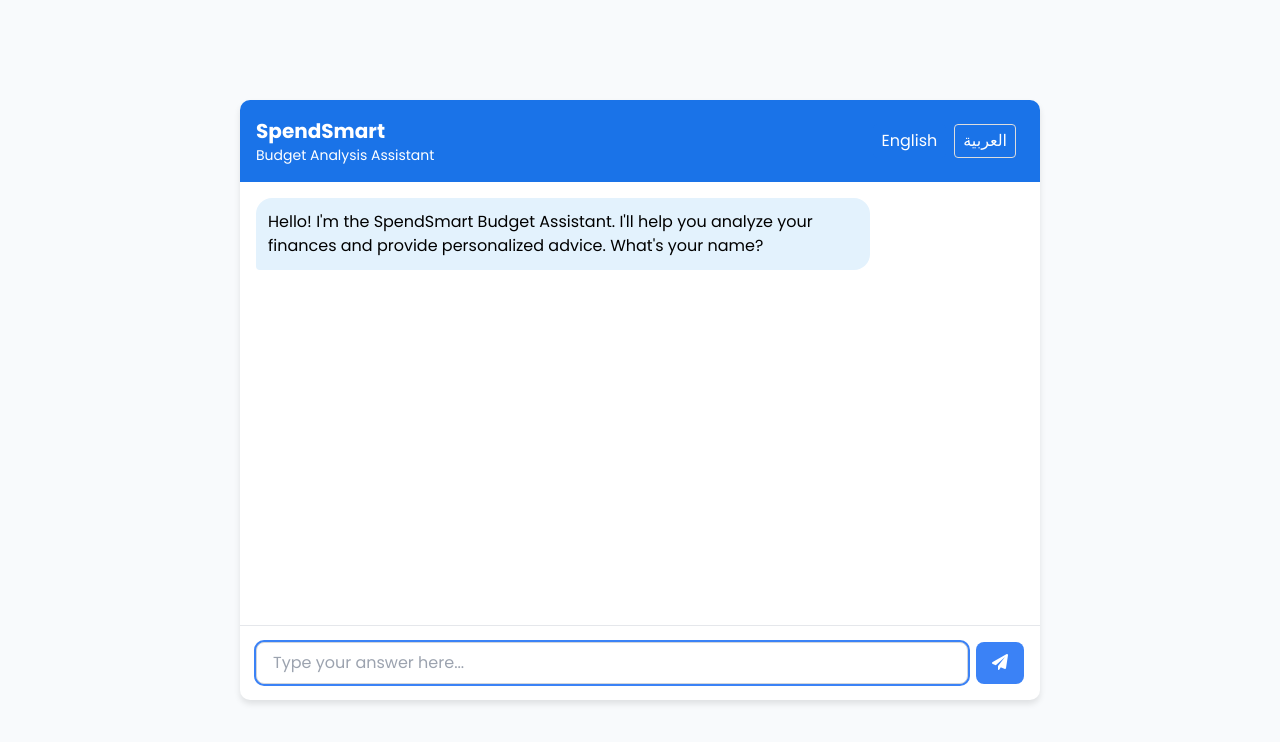
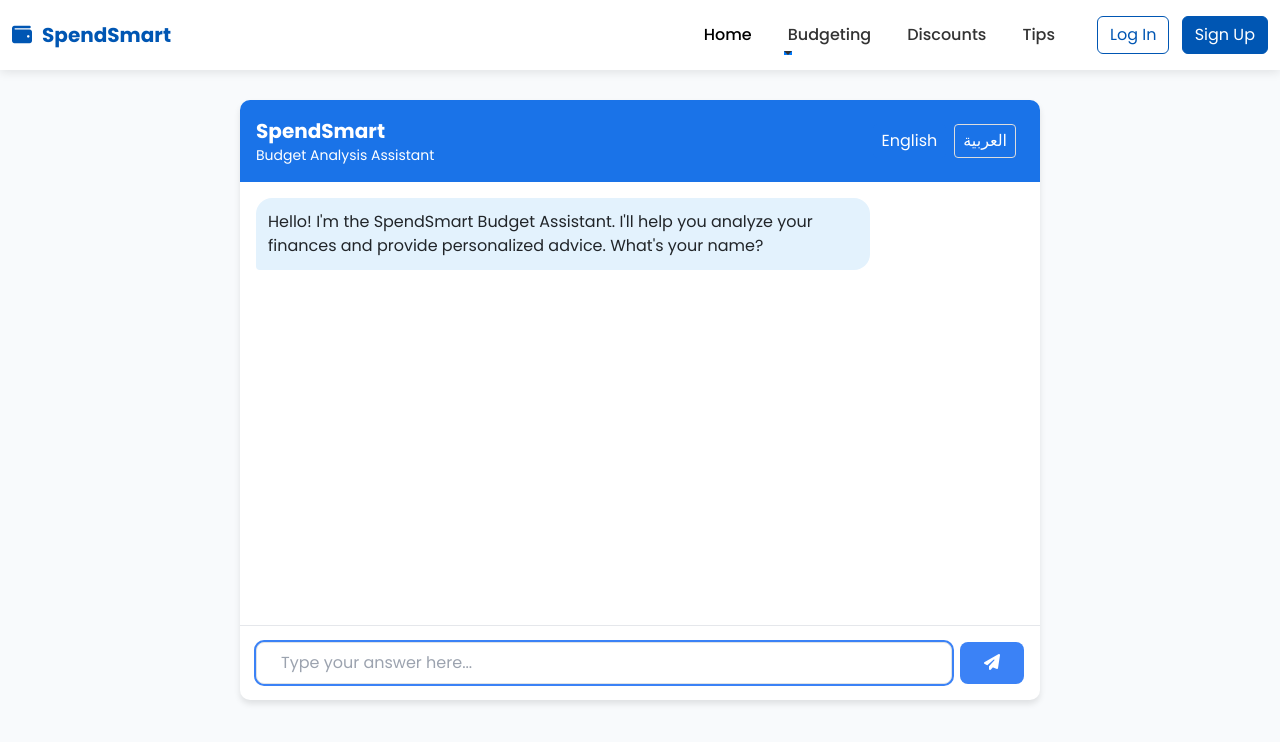
Before and after one commit to HalaBelal/SpendSmart.githup.io, a plain HTML site: page budget.html in a window 1280 px wide. Drawn offline with nearby package versions, Linux system fonts and the light colour scheme.

Commit message:
budget.html

```diff
--- a/budget.html
+++ b/budget.html
@@ -1,13 +1,18 @@
 <!DOCTYPE html>
 <html lang="en">
+
 <head>
     <meta charset="UTF-8">
     <meta name="viewport" content="width=device-width, initial-scale=1.0">
     <title>SpendSmart - Budget Analysis Assistant</title>
+    <!-- Bootstrap CSS -->
+    <link href="https://cdn.jsdelivr.net/npm/bootstrap@5.3.0/dist/css/bootstrap.min.css" rel="stylesheet">
+    <!-- Font Awesome for icons -->
+    <link rel="stylesheet" href="https://cdn.jsdelivr.net/npm/@fortawesome/fontawesome-free@6.4.0/css/all.min.css">
     <link href="https://cdn.jsdelivr.net/npm/tailwindcss@2.2.19/dist/tailwind.min.css" rel="stylesheet">
-    <link href="https://cdn.jsdelivr.net/npm/@fortawesome/fontawesome-free@6.0.0/css/all.min.css" rel="stylesheet">
-    <link href="https://fonts.googleapis.com/css2?family=Poppins:wght@300;400;500;600;700&display=swap" rel="stylesheet">
-     <link rel="icon" href="Media/budg.png">
+    <link href="https://fonts.googleapis.com/css2?family=Poppins:wght@300;400;500;600;700&display=swap"
+        rel="stylesheet">
+    <link rel="icon" href="Media/budg.png">
     <style>
         :root {
             --primary-color: #1a73e8;
@@ -17,6 +22,12 @@
             --user-message-bg: #e8f5e9;
             --error-color: #f44336;
             --success-color: #4caf50;
+            --primary-blue: #0056b3;
+            --secondary-blue: #007bff;
+            --light-blue: #e6f2ff;
+            --dark-blue: #004085;
+            --accent-blue: #00a0e9;
+
         }
 
         body {
@@ -286,10 +297,181 @@
             transform: translate(-50%, 0);
             z-index: 10;
         }
+
+        /* Navigation */
+        .navbar {
+            background-color: white;
+            box-shadow: 0 2px 10px rgba(0, 0, 0, 0.1);
+            padding: 15px 0;
+        }
+
+        .navbar-brand {
+            font-weight: 700;
+            color: var(--primary-blue);
+            display: flex;
+            align-items: center;
+        }
+
+        .navbar-brand i {
+            margin-right: 10px;
+            color: var(--primary-blue);
+        }
+
+        /* .navbar-brand:hover i {
+            transform: rotate(15deg);
+            transition: transform 0.3s ease;
+        } */
+
+        .nav-link {
+            color: #333;
+            font-weight: 500;
+            margin: 0 10px;
+            position: relative;
+        }
+
+        .nav-link:after {
+            /* content: '' means empty  */
+            content: '';
+            position: absolute;
+            width: 0;
+            height: 2px;
+            bottom: 0;
+            left: 0;
+            background-color: var(--secondary-blue);
+            transition: width 0.3s ease;
+        }
+
+        .nav-link:hover:after {
+            width: 100%;
+        }
+
+        .btn-outline-primary {
+            border-color: var(--primary-blue);
+            color: var(--primary-blue);
+        }
+
+        .btn-outline-primary:hover {
+            background-color: var(--primary-blue);
+            color: white;
+        }
+
+        .btn-primary {
+            background-color: var(--primary-blue);
+            border-color: var(--primary-blue);
+        }
+
+        .btn-primary:hover {
+            background-color: var(--dark-blue);
+            border-color: var(--dark-blue);
+        }
+
+        .chatbot-container {
+            position: absolute;
+            top: 100px;
+            /* أعلى من 100px قليلاً حتى لا يتداخل مع النافبار */
+            left: 50%;
+            transform: translateX(-50%);
+            width: 100%;
+            max-width: 800px;
+            /* التحكم في عرض البوت */
+            height: 600px;
+            /* التحكم في ارتفاع البوت */
+        }
+
+        @keyframes float {
+            0% {
+                transform: translateY(0px);
+            }
+
+            50% {
+                transform: translateY(-20px);
+            }
+
+            100% {
+                transform: translateY(0px);
+            }
+        }
+
+        @media (max-width: 640px) {
+            .chatbot-container {
+                top: 80px;
+                /* adjust for mobile */
+                width: 90%;
+                /* smaller width on mobile */
+            }
+        }
+        @media (max-width: 576px) {
+            .navbar-brand {
+                font-size: 1.5rem;
+            }
+
+            .nav-link {
+                font-size: 0.9rem;
+            }
+
+            .btn-outline-primary,
+            .btn-primary {
+                font-size: 0.9rem;
+            }
+        }
+        @media (max-width: 768px) {
+            .navbar-brand {
+                font-size: 1.2rem;
+            }
+
+            .nav-link {
+                font-size: 0.9rem;
+            }
+
+            .btn-outline-primary,
+            .btn-primary {
+                font-size: 0.9rem;
+            }
+        }
     </style>
 </head>
 
-<body class="flex items-center justify-center p-4">
+<body>
+  <!-- Navigation -->
+    <nav class="navbar navbar-expand-lg sticky-top">
+        <div class="container">
+            <!-- Icon bring from fontawesome -->
+            <a class="navbar-brand" href="index.html"> <i class="fas fa-wallet"></i> SpendSmart </a>
+            <!--data-bs-toggle="collapse" mean that when the button is clicked the navbar will collapse  -->
+            <button class="navbar-toggler" type="button" data-bs-toggle="collapse" data-bs-target="#navbarNav">
+                <span class="navbar-toggler-icon"></span>
+            </button>
+            <div class="collapse navbar-collapse" id="navbarNav">
+                <ul class="navbar-nav ms-auto">
+                    <li class="nav-item">
+                        <a class="nav-link active" href="index.html">Home</a>
+                    </li>
+                    <li class="nav-item dropdown">
+                        <a class="nav-link dropdown-toggle" href="#" id="navbarDropdown" role="button"
+                            data-bs-toggle="dropdown" aria-expanded="false">
+                          Budgeting</a>
+                        <ul class="dropdown-menu" aria-labelledby="navbarDropdown">
+                            <li><a class="dropdown-item" href="budget.html">Chatboot Analysis</a></li>
+                            <li><a class="dropdown-item" href="AddOffers.html">Financial Chart</a></li>
+                        </ul>
+                    </li>
+                    <li class="nav-item">
+                        <a class="nav-link" href="Discount.html">Discounts</a>
+                    </li>
+                    <li class="nav-item">
+                        <a class="nav-link" href="Tips.html">Tips</a>
+                    </li>
+
+                </ul>
+                <div class="ms-lg-4 mt-3 mt-lg-0">
+                    <a href="logIn.html" class="btn btn-outline-primary me-2">Log In</a>
+                    <a href="SignUp.html" class="btn btn-primary">Sign Up</a>
+                </div>
+            </div>
+        </div>
+    </nav>
+
+    <!-- Chatbot Container -->
     <div class="chatbot-container w-full">
         <div class="chat-header flex justify-between items-center">
             <div>
@@ -305,13 +487,18 @@
         <div class="chat-messages flex flex-col" id="chat-messages"></div>
 
         <div class="chat-input">
-            <input type="text" id="user-input" class="w-full border border-gray-300 rounded-lg px-4 py-2 focus:outline-none focus:ring-2 focus:ring-blue-500" placeholder="Type your answer here...">
-            <button id="send-btn" class="ml-2 bg-blue-500 text-white rounded-lg px-4 py-2 hover:bg-blue-600 focus:outline-none">
+            <input type="text" id="user-input"
+                class="w-full border border-gray-300 rounded-lg px-4 py-2 focus:outline-none focus:ring-2 focus:ring-blue-500"
+                placeholder="Type your answer here...">
+            <button id="send-btn"
+                class="ml-2 bg-blue-500 text-white rounded-lg px-4 py-2 hover:bg-blue-600 focus:outline-none">
                 <i class="fas fa-paper-plane"></i>
             </button>
         </div>
     </div>
 
+    <!-- Bootstrap JS Bundle (includes Popper) -->
+    <script src="https://cdn.jsdelivr.net/npm/bootstrap@5.3.0/dist/js/bootstrap.bundle.min.js"></script>
     <script src="https://cdn.jsdelivr.net/npm/chart.js@3.7.0/dist/chart.min.js"></script>
     <script>
         // Global variables
@@ -468,7 +655,7 @@
         const headerSubtitle = document.getElementById('header-subtitle');
 
         // Initialize the chat
-        document.addEventListener('DOMContentLoaded', function() {
+        document.addEventListener('DOMContentLoaded', function () {
             // Set language from localStorage or default to English
             currentLanguage = localStorage.getItem('preferredLanguage') || 'en';
             updateLanguageUI();
@@ -480,22 +667,22 @@
 
             // Event listeners
             sendBtn.addEventListener('click', handleUserInput);
-            userInput.addEventListener('keypress', function(e) {
+            userInput.addEventListener('keypress', function (e) {
                 if (e.key === 'Enter') {
                     handleUserInput();
                 }
             });
 
-            engBtn.addEventListener('click', function() {
+            engBtn.addEventListener('click', function () {
                 setLanguage('en');
             });
 
-            arBtn.addEventListener('click', function() {
+            arBtn.addEventListener('click', function () {
                 setLanguage('ar');
             });
 
             // Add input validation for numerical fields
-            userInput.addEventListener('input', function() {
+            userInput.addEventListener('input', function () {
                 const currentQ = questions[currentQuestion];
                 if (currentQ && currentQ.validation === 'number') {
                     validateNumberInput(userInput);
@@ -880,7 +1067,7 @@
 
             highestCategories.forEach(item => {
                 if (currentLanguage === 'ar') {
-                    switch(item.category) {
+                    switch (item.category) {
                         case 'housing':
                             tips.push(`السكن: فكر في مشاركة السكن مع آخرين أو البحث عن شقة أقل تكلفة. يمكنك توفير حوالي ${(item.difference * 0.7).toFixed(2)} دينار أردني شهريًا.`);
                             break;
@@ -900,7 +1087,7 @@
                             tips.push(`${getCategoryNameArabic(item.category)}: قلل الإنفاق بنسبة ${Math.min(50, Math.round((item.difference / item.actualAmount) * 100))}% للوصول إلى الميزانية الموصى بها وهي ${item.recommendedAmount.toFixed(2)} دينار أردني شهريًا.`);
                     }
                 } else {
-                    switch(item.category) {
+                    switch (item.category) {
                         case 'housing':
                             tips.push(`Housing: Consider getting a roommate or looking for a less expensive apartment. You could save approximately ${(item.difference * 0.7).toFixed(2)} JOD monthly.`);
                             break;
@@ -985,7 +1172,7 @@
                     plugins: {
                         tooltip: {
                             callbacks: {
-                                label: function(context) {
+                                label: function (context) {
                                     let label = context.dataset.label || '';
                                     if (label) {
                                         label += ': ';
@@ -1006,4 +1193,5 @@
         }
     </script>
 </body>
+
 </html>
```
